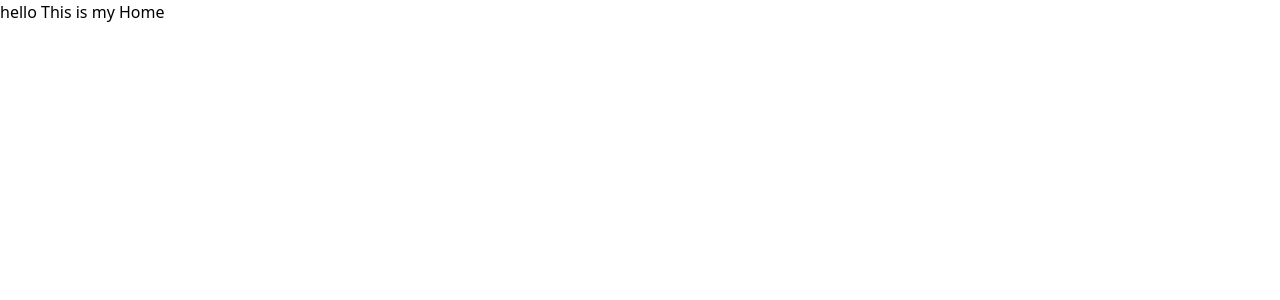
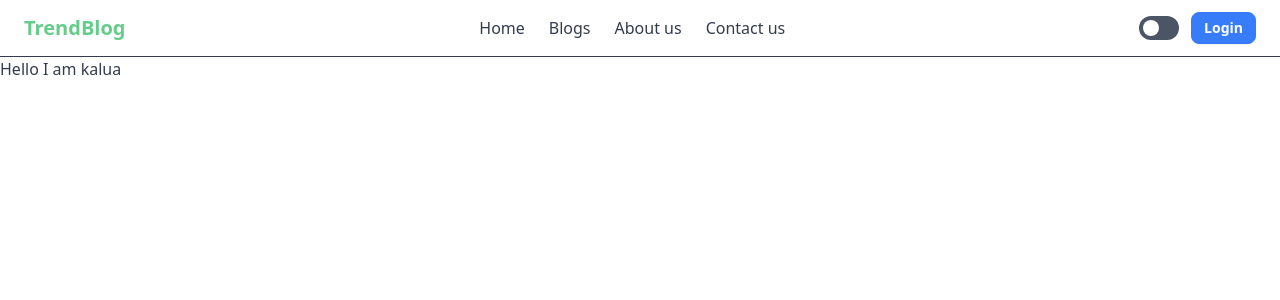
Before and after one commit to atultiwari7388/daily_trend_blog, a Next.js app: page / in a window 1280 px wide. Shown: the top 300 px of the page. Built offline with nearby package versions, Linux system fonts and the light colour scheme.

Commit message:
Header and theme switch done

```diff
--- /dev/null
+++ b/app/components/Header/Header.jsx
@@ -0,0 +1,68 @@
+"use client"; // Ensure this is a client component
+
+import { useEffect, useState } from "react";
+
+export const Header = () => {
+  const [theme, setTheme] = useState("emerald");
+
+  // Function to toggle theme
+  const toggleTheme = () => {
+    const newTheme = theme === "emerald" ? "dark" : "emerald";
+    setTheme(newTheme);
+    localStorage.setItem("theme", newTheme);
+    document.documentElement.setAttribute("data-theme", newTheme);
+  };
+
+  // Set initial theme on component mount
+  useEffect(() => {
+    const savedTheme = localStorage.getItem("theme") || "emerald"; // Default to emerald
+    setTheme(savedTheme);
+    document.documentElement.setAttribute("data-theme", savedTheme);
+  }, []);
+
+  return (
+    <nav className="flex justify-between items-center px-6 py-3 bg-base-100 border-b border-neutral">
+      {/* Left: Logo */}
+      <div className="flex-shrink-0 text-xl font-bold text-primary">
+        TrendBlog
+      </div>
+
+      {/* Center: Navigation Links */}
+      <ul className="flex-grow flex justify-center gap-6 items-center text-base font-medium">
+        <li className="hover:text-primary transition-colors cursor-pointer">
+          Home
+        </li>
+        <li className="hover:text-primary transition-colors cursor-pointer">
+          Blogs
+        </li>
+        <li className="hover:text-primary transition-colors cursor-pointer">
+          About us
+        </li>
+        <li className="hover:text-primary transition-colors cursor-pointer">
+          Contact us
+        </li>
+      </ul>
+
+      {/* Right: Toggle Button and Login Button */}
+      <div className="flex items-center gap-3">
+        <label className="flex items-center cursor-pointer">
+          <div className="relative">
+            <input
+              type="checkbox"
+              className="hidden"
+              onChange={toggleTheme}
+              checked={theme === "dark"}
+            />
+            <div className="block bg-gray-600 w-10 h-6 rounded-full"></div>
+            <div
+              className={`dot absolute left-1 top-1 bg-white w-4 h-4 rounded-full transition ${
+                theme === "dark" ? "transform translate-x-full bg-gray-900" : ""
+              }`}
+            ></div>
+          </div>
+        </label>
+        <button className="btn btn-secondary btn-sm">Login</button>
+      </div>
+    </nav>
+  );
+};
--- a/app/layout.js
+++ b/app/layout.js
@@ -1,5 +1,6 @@
 import localFont from "next/font/local";
 import "./globals.css";
+import { Header } from "./components/Header/Header";
 
 const geistSans = localFont({
   src: "./fonts/GeistVF.woff",
@@ -23,6 +24,7 @@ export default function RootLayout({ children }) {
       <body
         className={`${geistSans.variable} ${geistMono.variable} antialiased`}
       >
+        <Header />
         {children}
       </body>
     </html>
--- a/app/page.js
+++ b/app/page.js
@@ -1,3 +1,5 @@
+import { Header } from "./components/Header/Header";
+
 export default function Home() {
-  return <h1>hello This is my Home</h1>;
+  return <main>Hello I am kalua</main>;
 }
--- a/package.json
+++ b/package.json
@@ -15,6 +15,7 @@
     "react-dom": "19.0.0-rc-02c0e824-20241028"
   },
   "devDependencies": {
+    "daisyui": "^4.12.14",
     "postcss": "^8",
     "tailwindcss": "^3.4.1"
   }
--- a/tailwind.config.js
+++ b/tailwind.config.js
@@ -1,4 +1,7 @@
 /** @type {import('tailwindcss').Config} */
+
+import daisyui from "daisyui";
+
 module.exports = {
   content: [
     "./pages/**/*.{js,ts,jsx,tsx,mdx}",
@@ -13,5 +16,8 @@ module.exports = {
       },
     },
   },
-  plugins: [],
+  plugins: [daisyui],
+  daisyui: {
+    themes: ["emerald", "dark"],
+  },
 };
```
Also changed, not shown: 1 other file (tests, documents, lock files or other folders).
